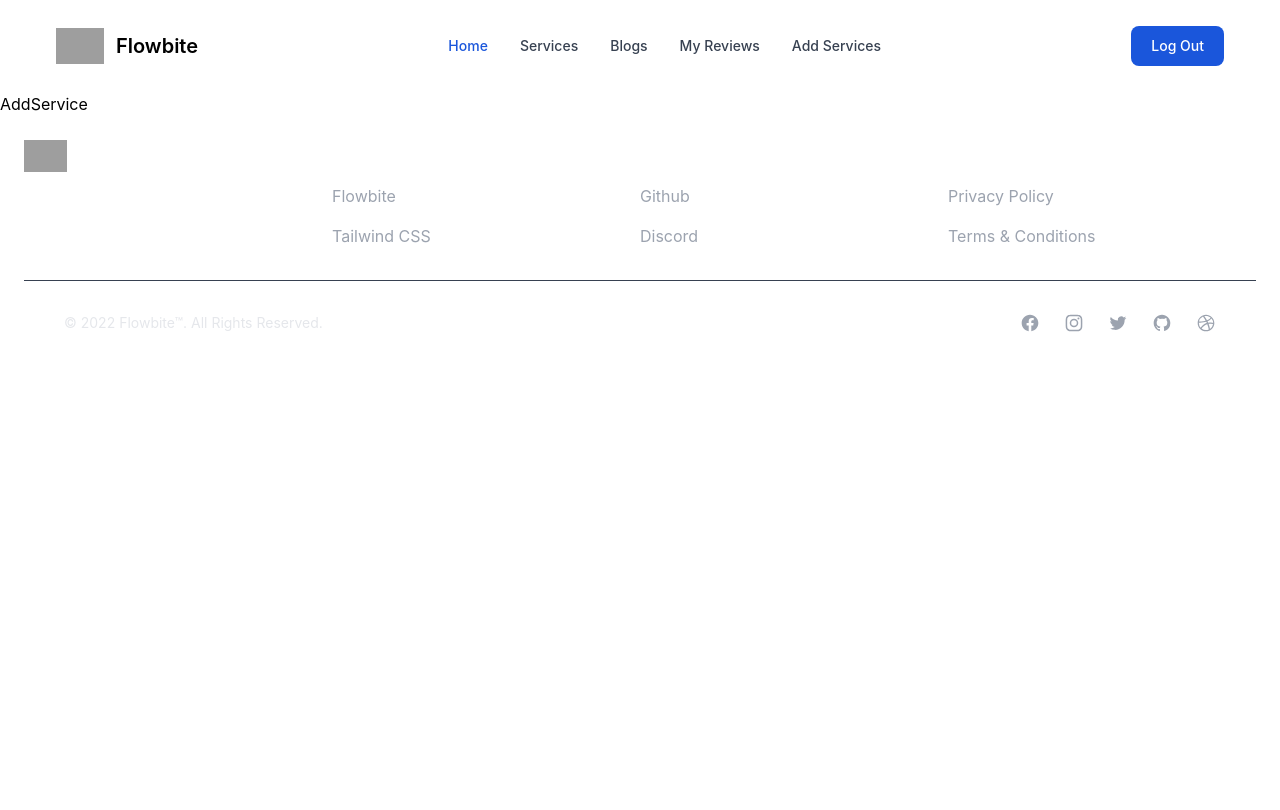
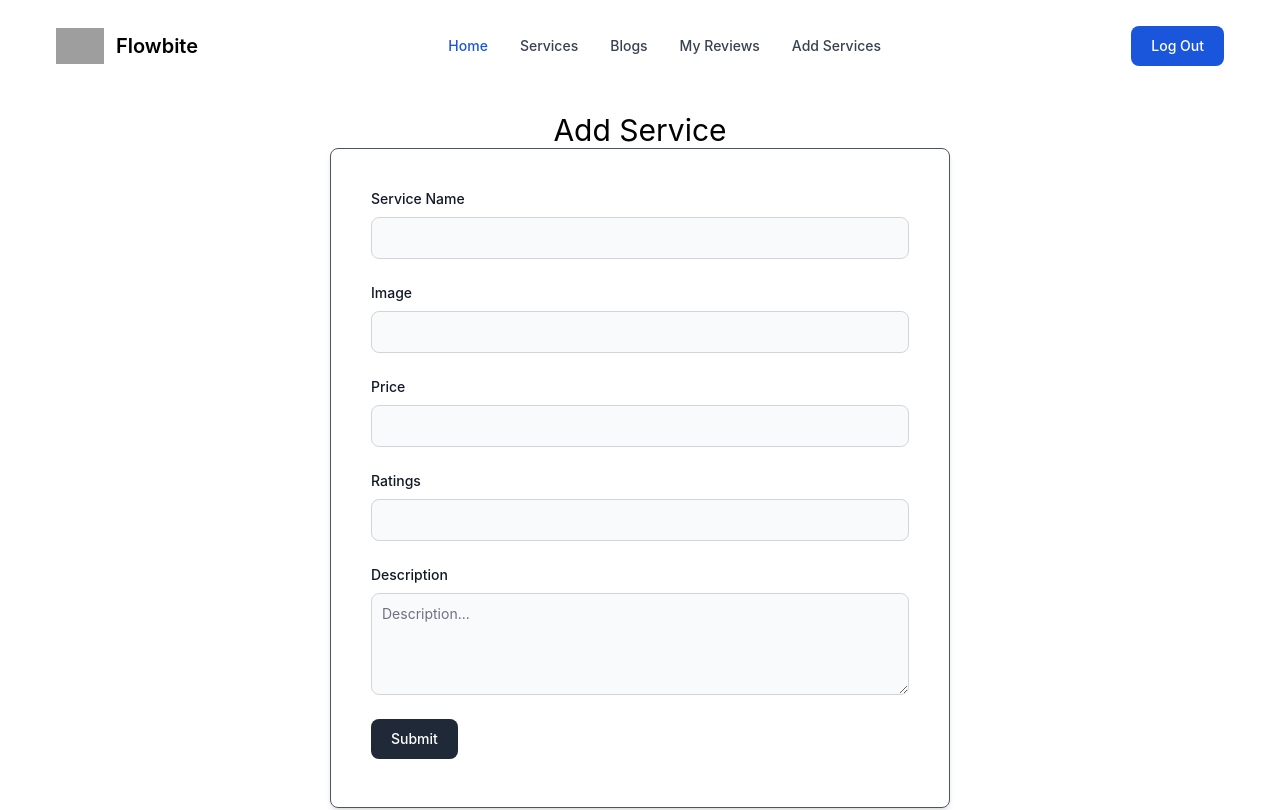
Before and after one commit to tarekrahman916/service-review-client, a React (Create React App) app: page /addService in a window 1280 px wide. Shown: the top 810 px of the page. Built offline with nearby package versions, Linux system fonts and the light colour scheme; no server answers; sample sign-in values are in the browser's storage; grey boxes are pictures that could not be loaded.

Commit message:
added create services

```diff
--- a/src/Pages/AddService/AddService.jsx
+++ b/src/Pages/AddService/AddService.jsx
@@ -1,9 +1,122 @@
 import React from "react";
 
 const AddService = () => {
+  const handleAddService = (e) => {
+    e.preventDefault();
+    const form = e.target;
+    const name = form.name.value;
+    const img = form.img.value;
+    const price = form.price.value;
+    const ratings = form.ratings.value;
+    const description = form.description.value;
+
+    const service = {
+      name,
+      img,
+      price,
+      ratings,
+      description,
+    };
+
+    console.log(service);
+    fetch("http://localhost:5000/services", {
+      method: "POST",
+      headers: {
+        "content-type": "application/json",
+      },
+      body: JSON.stringify(service),
+    })
+      .then((res) => res.json())
+      .then((data) => {
+        console.log(data);
+        form.reset();
+      });
+  };
+
   return (
-    <div>
-      <h2>AddService</h2>
+    <div className="w-full p-5">
+      <h2 className="text-3xl text-center">Add Service</h2>
+      <div className="md:w-1/2 mx-auto  border border-gray-600 p-5 rounded-lg shadow-md">
+        <form onSubmit={handleAddService} className="p-5">
+          <div className="mb-6">
+            <label
+              htmlFor="name"
+              className="block mb-2 text-sm font-medium text-gray-900 dark:text-gray-300"
+            >
+              Service Name
+            </label>
+            <input
+              type="text"
+              name="name"
+              id="name"
+              className="bg-gray-50 border border-gray-300 text-gray-900 text-sm rounded-lg focus:ring-blue-500 focus:border-blue-500 block w-full p-2.5 dark:bg-gray-700 dark:border-gray-600 dark:placeholder-gray-400 dark:text-white dark:focus:ring-blue-500 dark:focus:border-blue-500"
+            />
+          </div>
+          <div className="mb-6">
+            <label
+              htmlFor="img"
+              className="block mb-2 text-sm font-medium text-gray-900 dark:text-gray-300"
+            >
+              Image
+            </label>
+            <input
+              type="text"
+              name="img"
+              id="img"
+              className="bg-gray-50 border border-gray-300 text-gray-900 text-sm rounded-lg focus:ring-blue-500 focus:border-blue-500 block w-full p-2.5 dark:bg-gray-700 dark:border-gray-600 dark:placeholder-gray-400 dark:text-white dark:focus:ring-blue-500 dark:focus:border-blue-500"
+            />
+          </div>
+          <div className="mb-6">
+            <label
+              htmlFor="price"
+              className="block mb-2 text-sm font-medium text-gray-900 dark:text-gray-300"
+            >
+              Price
+            </label>
+            <input
+              type="text"
+              name="price"
+              id="price"
+              className="bg-gray-50 border border-gray-300 text-gray-900 text-sm rounded-lg focus:ring-blue-500 focus:border-blue-500 block w-full p-2.5 dark:bg-gray-700 dark:border-gray-600 dark:placeholder-gray-400 dark:text-white dark:focus:ring-blue-500 dark:focus:border-blue-500"
+            />
+          </div>
+          <div className="mb-6">
+            <label
+              htmlFor="ratings"
+              className="block mb-2 text-sm font-medium text-gray-900 dark:text-gray-300"
+            >
+              Ratings
+            </label>
+            <input
+              type="text"
+              name="ratings"
+              id="ratings"
+              className="bg-gray-50 border border-gray-300 text-gray-900 text-sm rounded-lg focus:ring-blue-500 focus:border-blue-500 block w-full p-2.5 dark:bg-gray-700 dark:border-gray-600 dark:placeholder-gray-400 dark:text-white dark:focus:ring-blue-500 dark:focus:border-blue-500"
+            />
+          </div>
+          <div className="mb-6">
+            <label
+              htmlFor="description"
+              className="block mb-2 text-sm font-medium text-gray-900 dark:text-gray-400"
+            >
+              Description
+            </label>
+            <textarea
+              id="description"
+              name="description"
+              rows="4"
+              className="block p-2.5 w-full text-sm text-gray-900 bg-gray-50 rounded-lg border border-gray-300 focus:ring-blue-500 focus:border-blue-500 dark:bg-gray-700 dark:border-gray-600 dark:placeholder-gray-400 dark:text-white dark:focus:ring-blue-500 dark:focus:border-blue-500"
+              placeholder="Description..."
+            ></textarea>
+          </div>
+          <button
+            type="submit"
+            className="text-white bg-gray-800 hover:bg-gray-900 focus:outline-none focus:ring-4 focus:ring-gray-300 font-medium rounded-lg text-sm px-5 py-2.5 mr-2 mb-2 dark:bg-gray-800 dark:hover:bg-gray-700 dark:focus:ring-gray-700 dark:border-gray-700"
+          >
+            Submit
+          </button>
+        </form>
+      </div>
     </div>
   );
 };
--- a/src/Pages/Shared/ServiceCard/ServiceCard.jsx
+++ b/src/Pages/Shared/ServiceCard/ServiceCard.jsx
@@ -4,28 +4,33 @@ import { Link } from "react-router-dom";
 const ServiceCard = ({ service }) => {
   const { _id, name, img, price, ratings, description } = service;
   return (
-    <div class=" bg-white rounded-lg border border-gray-200 shadow-md dark:bg-gray-800 dark:border-gray-700 shadow-lg">
+    <div class="  rounded-lg border   bg-gray-900 border-gray-700 shadow-lg text-gray-100">
       <Link to="#">
         <img class="rounded-t-lg" src={img} alt="" />
       </Link>
       <div class="p-5">
         <Link to="#">
-          <h5 class="mb-2 text-2xl font-bold tracking-tight text-gray-900 dark:text-white">
+          <h5 class="mb-2 text-2xl font-bold tracking-tight text-gray-900 text-white">
             {name}
           </h5>
         </Link>
-        <p class="mb-3 font-normal text-gray-700 dark:text-gray-400">
-          {description}
+        <p class="mb-3 font-normal  text-gray-400">
+          {description.slice(0, 100)}...
         </p>
-        <p class="mb-3 font-normal text-gray-700 dark:text-gray-400">
-          {description}
-        </p>
-        <p class="mb-3 font-normal text-gray-700 dark:text-gray-400">
-          Price: {price}
-        </p>
+        <p class="mb-3 font-normal  text-gray-200">Price: ${price}</p>
+        <div className="flex items-center space-x-2 text-yellow-500">
+          <svg
+            xmlns="http://www.w3.org/2000/svg"
+            viewBox="0 0 512 512"
+            className="w-5 h-5 fill-current"
+          >
+            <path d="M494,198.671a40.536,40.536,0,0,0-32.174-27.592L345.917,152.242,292.185,47.828a40.7,40.7,0,0,0-72.37,0L166.083,152.242,50.176,171.079a40.7,40.7,0,0,0-22.364,68.827l82.7,83.368-17.9,116.055a40.672,40.672,0,0,0,58.548,42.538L256,428.977l104.843,52.89a40.69,40.69,0,0,0,58.548-42.538l-17.9-116.055,82.7-83.368A40.538,40.538,0,0,0,494,198.671Zm-32.53,18.7L367.4,312.2l20.364,132.01a8.671,8.671,0,0,1-12.509,9.088L256,393.136,136.744,453.3a8.671,8.671,0,0,1-12.509-9.088L144.6,312.2,50.531,217.37a8.7,8.7,0,0,1,4.778-14.706L187.15,181.238,248.269,62.471a8.694,8.694,0,0,1,15.462,0L324.85,181.238l131.841,21.426A8.7,8.7,0,0,1,461.469,217.37Z"></path>
+          </svg>
+          <span className="text-xl font-bold">4.5</span>
+        </div>
         <Link
           to={`/service/${_id}`}
-          class="inline-flex items-center py-2 px-3 text-sm font-medium text-center text-white bg-blue-700 rounded-lg hover:bg-blue-800 focus:ring-4 focus:outline-none focus:ring-blue-300 dark:bg-blue-600 dark:hover:bg-blue-700 dark:focus:ring-blue-800"
+          class="inline-flex items-center py-2 px-3 text-sm font-medium text-center text-white  rounded-lg  focus:ring-4 focus:outline-none  bg-blue-600 hover:bg-blue-700 focus:ring-blue-800 mt-5"
         >
           See Details
           <svg
--- a/src/Router/PrivateRoutes/PrivateRoutes.js
+++ b/src/Router/PrivateRoutes/PrivateRoutes.js
@@ -10,7 +10,7 @@ const PrivateRoutes = ({ children }) => {
     return (
       <div role="status">
         <svg
-          class="inline mr-2 w-10 h-10 text-gray-200 animate-spin dark:text-gray-600 fill-blue-600"
+          className="inline mr-2 w-10 h-10 text-gray-200 animate-spin dark:text-gray-600 fill-blue-600"
           viewBox="0 0 100 101"
           fill="none"
           xmlns="http://www.w3.org/2000/svg"
@@ -24,7 +24,7 @@ const PrivateRoutes = ({ children }) => {
             fill="currentFill"
           />
         </svg>
-        <span class="sr-only">Loading...</span>
+        <span className="sr-only">Loading...</span>
       </div>
     );
   }
```
